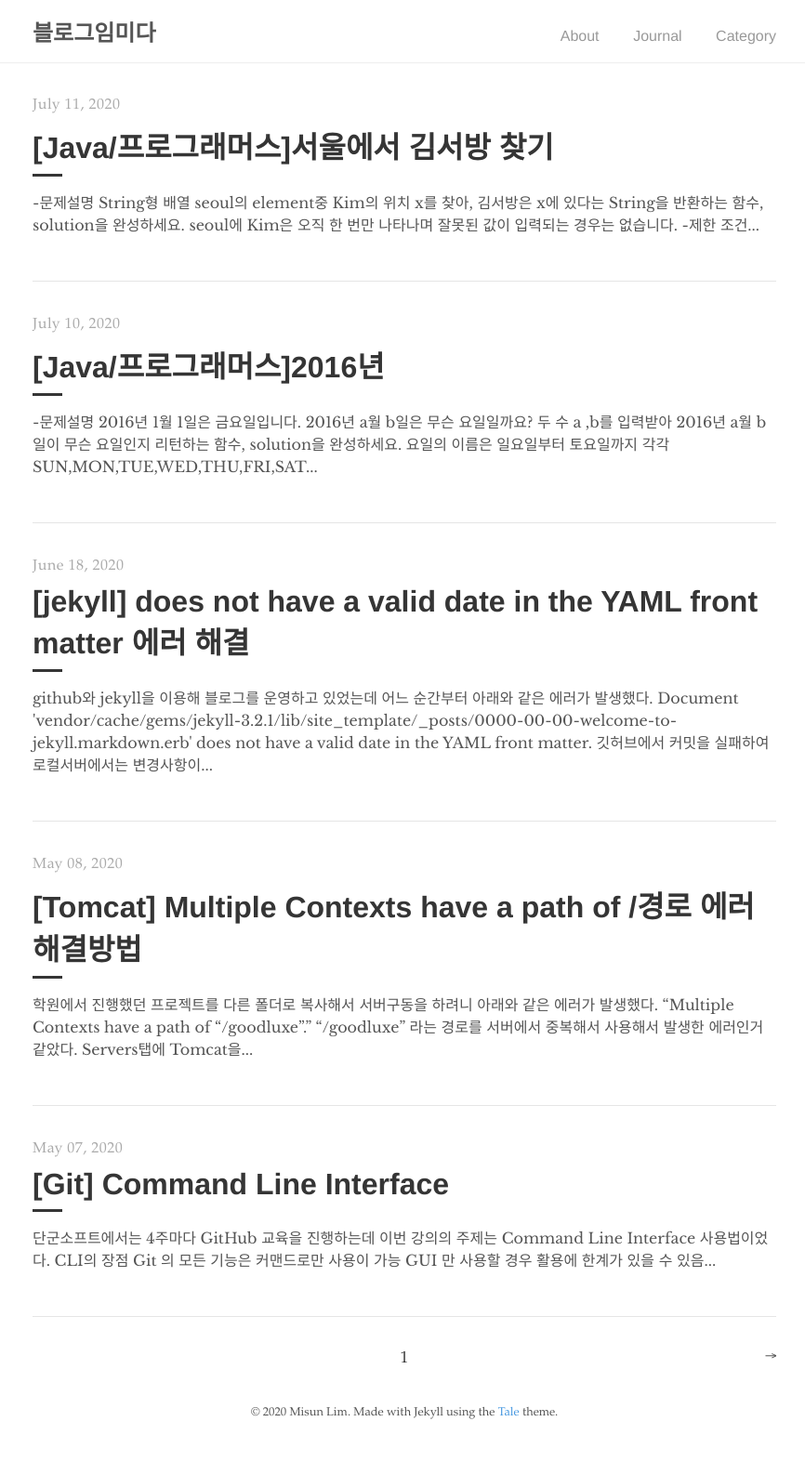
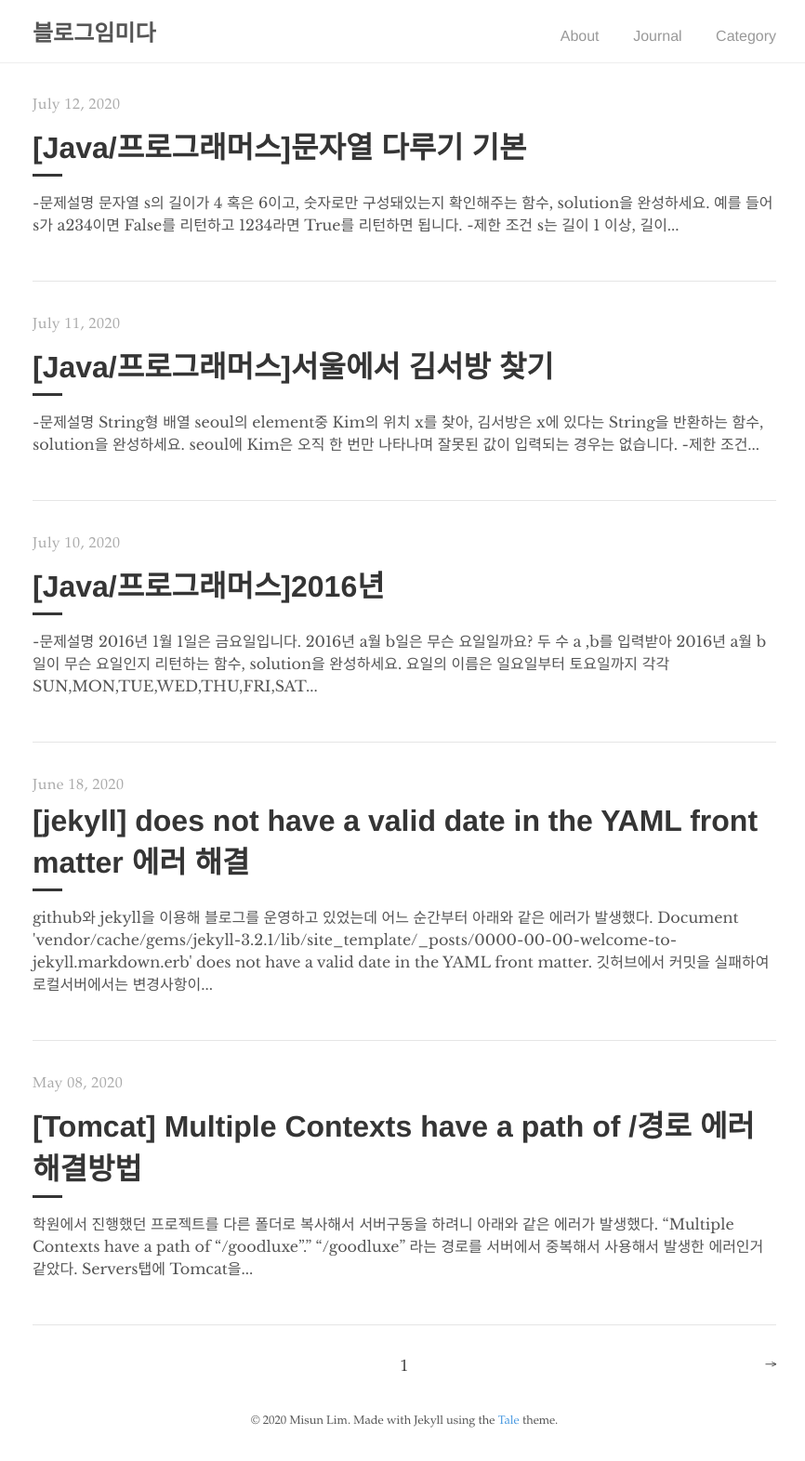
Before and after one commit to misun0608/misun0608.github.io, a Jekyll site: the page built from index.html, in a window 1280 px wide. Shown: the whole page at 93% size, without its empty margins (205-1071 px from the left). Built offline with Jekyll 4.4.1, drawn with Linux system fonts in a browser that asks for light colours; the list of posts is cut into pages by our own code.

Commit message:
docs: add post
코딩테스트 포스트 업데이트

````diff
--- /dev/null
+++ b/_posts/2020-07-12-coding_prac_03.md
@@ -0,0 +1,43 @@
+---
+layout: post
+title:  "[Java/프로그래머스]문자열 다루기 기본"
+author: "Misun"
+categories: [ coding_test ]
+comments: true
+---
+```
+-문제설명
+문자열 s의 길이가 4 혹은 6이고, 숫자로만 구성돼있는지 확인해주는 함수,
+solution을 완성하세요.
+예를 들어 s가 a234이면 False를 리턴하고 1234라면 True를 리턴하면 됩니다.
+
+-제한 조건
+s는 길이 1 이상, 길이 8 이하인 문자열입니다.
+```
+<b>입출력 예</b>
+![Image with caption](../img/Coding/03.png "output")
+<br />
+
+char 타입의 속성만 이해하고 있으면<br>
+쉽게 풀 수 있는 문제였다.
+```java
+class Solution {
+    public boolean solution(String s) {
+        boolean answer = true;
+
+        char[] ch = s.toCharArray();
+
+        if(ch.length != 4 && ch.length != 6){
+            return false;
+        }
+
+        for(int i=0; i<ch.length; i++){
+            if(!(ch[i] >= '0' && ch[i] <='9')){
+                return false;
+            }
+        }
+
+        return answer;
+    }
+}
+```
````
Also changed, not shown: _posts/2020-07-11-coding_prac_02.md (+2 -1 lines), img/Coding/03.png (added).
